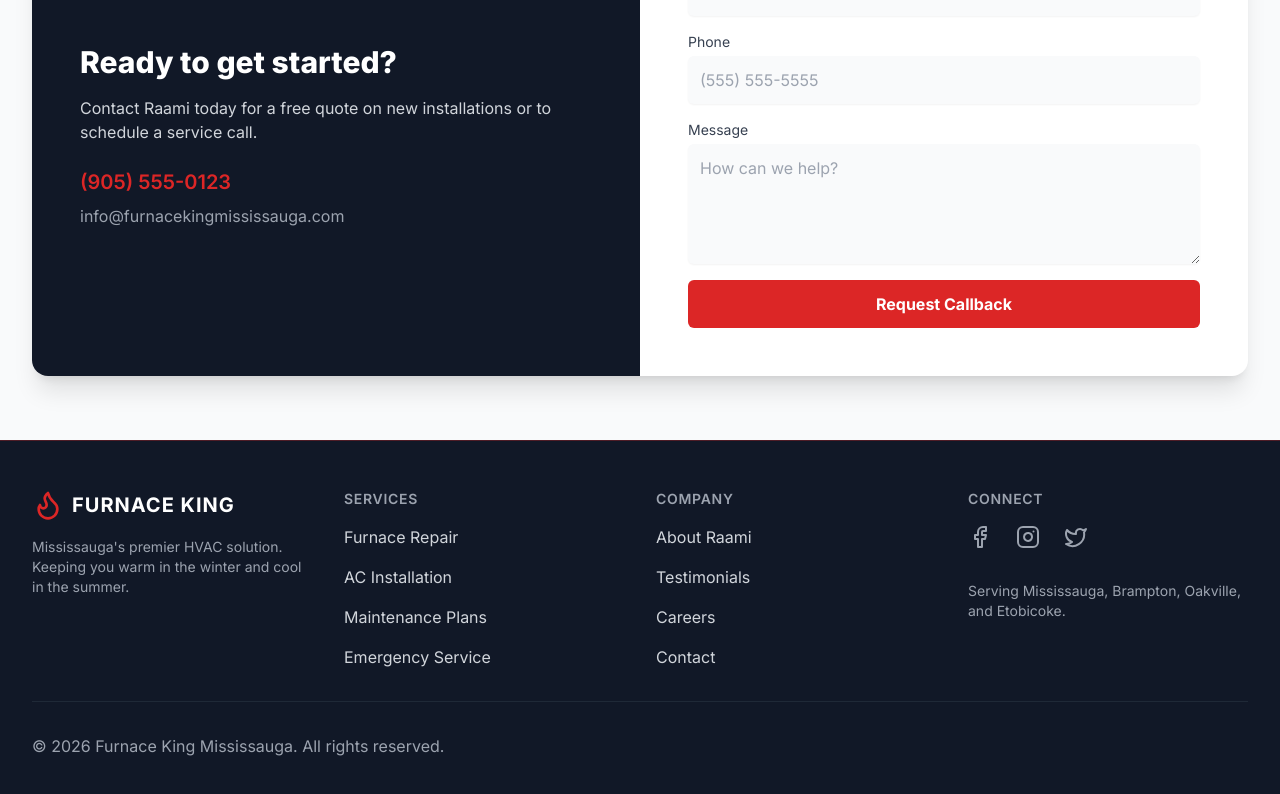
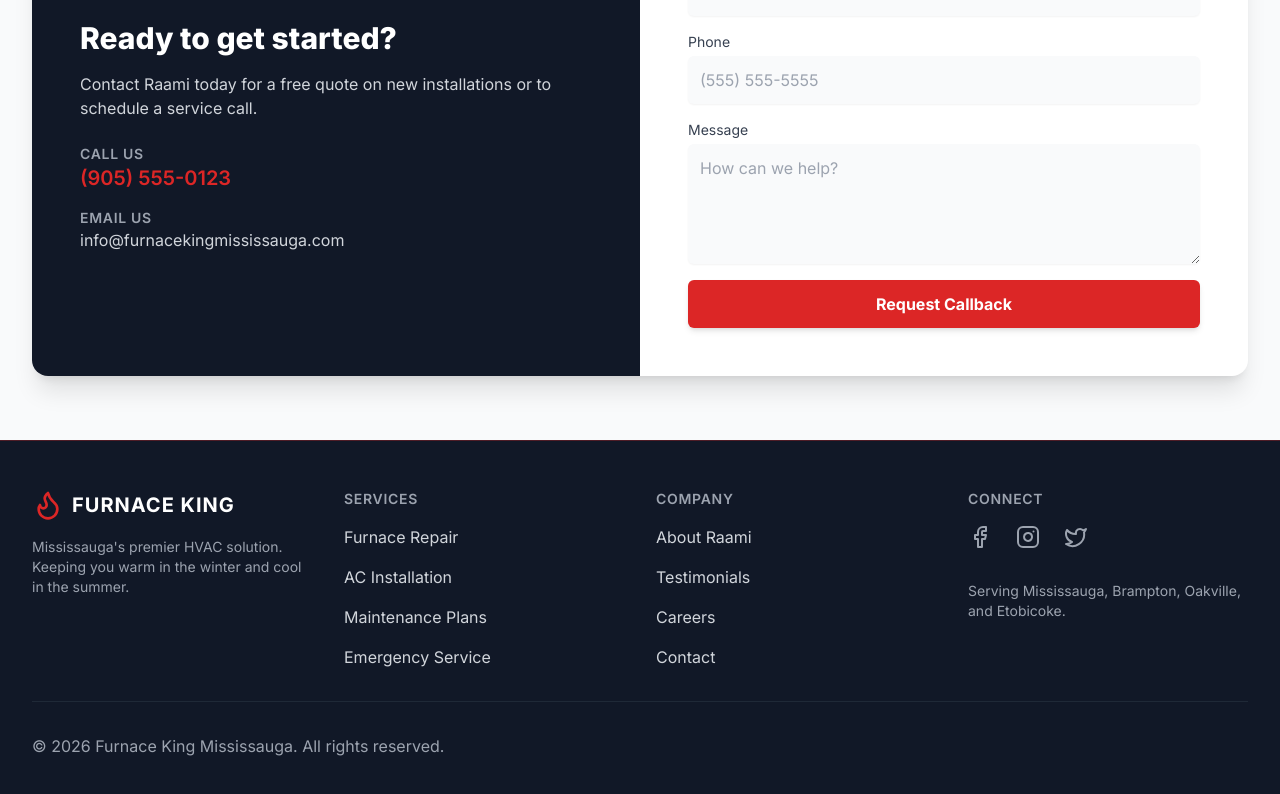
Before and after one commit to MaverickKing17/gta-hvac-staging, a React (Vite) app: page / in a window 1280 px wide. Shown: the part 3173-3967 px from the top of the page. Built offline with nearby package versions, Linux system fonts and the light colour scheme.

Commit message:
feat(ContactForm): Enhance accessibility and usability
Introduce semantic HTML and ARIA attributes to improve screen reader compatibility. Update contact details to use interactive `<a>` tags for click-to-call and click-to-email functionality.

```diff
--- a/components/ContactForm.tsx
+++ b/components/ContactForm.tsx
@@ -23,19 +23,37 @@ const ContactForm: React.FC<ContactFormProps> = ({ prefilledMessage }) => {
   };
 
   return (
-    <section id="contact" className="bg-gray-50 py-16">
+    <section id="contact" className="bg-gray-50 py-16" aria-labelledby="contact-heading">
        <div className="max-w-7xl mx-auto px-4 sm:px-6 lg:px-8">
          <div className="bg-white rounded-2xl shadow-xl overflow-hidden md:flex">
            <div className="md:w-1/2 p-8 md:p-12 bg-gray-900 text-white flex flex-col justify-center">
-             <h2 className="text-3xl font-extrabold mb-4">Ready to get started?</h2>
+             <h2 id="contact-heading" className="text-3xl font-extrabold mb-4">Ready to get started?</h2>
              <p className="text-gray-300 mb-6">Contact Raami today for a free quote on new installations or to schedule a service call.</p>
-             <div className="space-y-2">
-               <p className="font-semibold text-brand-red text-xl">(905) 555-0123</p>
-               <p className="text-gray-400">info@furnacekingmississauga.com</p>
+             <div className="space-y-4">
+               <div className="flex flex-col">
+                 <span className="text-gray-400 text-sm uppercase tracking-wider font-semibold">Call Us</span>
+                 <a
+                   href="tel:+19055550123"
+                   className="font-semibold text-brand-red text-xl hover:text-white transition-colors focus:outline-none focus:ring-2 focus:ring-brand-red rounded px-1 -ml-1 w-fit"
+                   aria-label="Call Furnace King at (905) 555-0123"
+                 >
+                   (905) 555-0123
+                 </a>
+               </div>
+               <div className="flex flex-col">
+                 <span className="text-gray-400 text-sm uppercase tracking-wider font-semibold">Email Us</span>
+                 <a
+                   href="mailto:info@furnacekingmississauga.com"
+                   className="text-gray-300 hover:text-white transition-colors focus:outline-none focus:ring-2 focus:ring-brand-red rounded px-1 -ml-1 w-fit"
+                   aria-label="Email us at info@furnacekingmississauga.com"
+                 >
+                   info@furnacekingmississauga.com
+                 </a>
+               </div>
              </div>
            </div>
            <div className="md:w-1/2 p-8 md:p-12">
-             <form className="space-y-4" onSubmit={(e) => e.preventDefault()}>
+             <form className="space-y-4" onSubmit={(e) => e.preventDefault()} aria-label="Contact form">
                <div>
                  <label htmlFor="name" className="block text-sm font-medium text-gray-700">Name</label>
                  <input
@@ -44,8 +62,10 @@ const ContactForm: React.FC<ContactFormProps> = ({ prefilledMessage }) => {
                     id="name"
                     value={formData.name}
                     onChange={handleChange}
-                    className="mt-1 block w-full rounded-md border-gray-300 shadow-sm focus:border-brand-red focus:ring-brand-red bg-gray-50 p-3"
+                    className="mt-1 block w-full rounded-md border-gray-300 shadow-sm focus:border-brand-red focus:ring-brand-red bg-gray-50 p-3 transition-all"
                     placeholder="Your Name"
+                    required
+                    aria-required="true"
                  />
                </div>
                <div>
@@ -56,8 +76,10 @@ const ContactForm: React.FC<ContactFormProps> = ({ prefilledMessage }) => {
                     id="phone"
                     value={formData.phone}
                     onChange={handleChange}
-                    className="mt-1 block w-full rounded-md border-gray-300 shadow-sm focus:border-brand-red focus:ring-brand-red bg-gray-50 p-3"
+                    className="mt-1 block w-full rounded-md border-gray-300 shadow-sm focus:border-brand-red focus:ring-brand-red bg-gray-50 p-3 transition-all"
                     placeholder="(555) 555-5555"
+                    required
+                    aria-required="true"
                  />
                </div>
                <div>
@@ -68,11 +90,17 @@ const ContactForm: React.FC<ContactFormProps> = ({ prefilledMessage }) => {
                     id="message"
                     value={formData.message}
                     onChange={handleChange}
-                    className="mt-1 block w-full rounded-md border-gray-300 shadow-sm focus:border-brand-red focus:ring-brand-red bg-gray-50 p-3"
+                    className="mt-1 block w-full rounded-md border-gray-300 shadow-sm focus:border-brand-red focus:ring-brand-red bg-gray-50 p-3 transition-all"
                     placeholder="How can we help?"
+                    required
+                    aria-required="true"
                  ></textarea>
                </div>
-               <button type="submit" className="w-full bg-brand-red text-white font-bold py-3 px-4 rounded-md hover:bg-brand-dark transition-colors">
+               <button
+                 type="submit"
+                 className="w-full bg-brand-red text-white font-bold py-3 px-4 rounded-md hover:bg-brand-dark transition-all focus:outline-none focus:ring-2 focus:ring-offset-2 focus:ring-brand-red shadow-md hover:shadow-lg transform hover:-translate-y-0.5"
+                 aria-label="Submit callback request"
+               >
                  Request Callback
                </button>
              </form>
```
